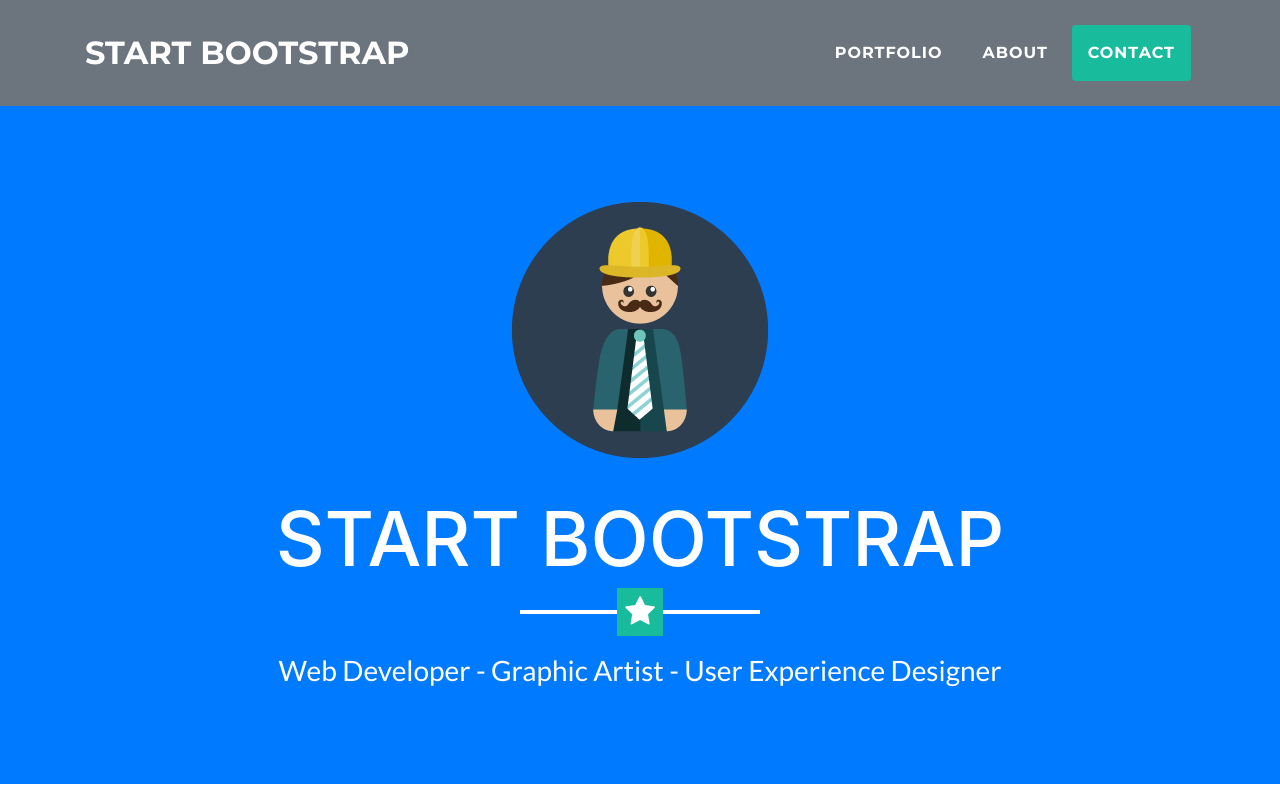
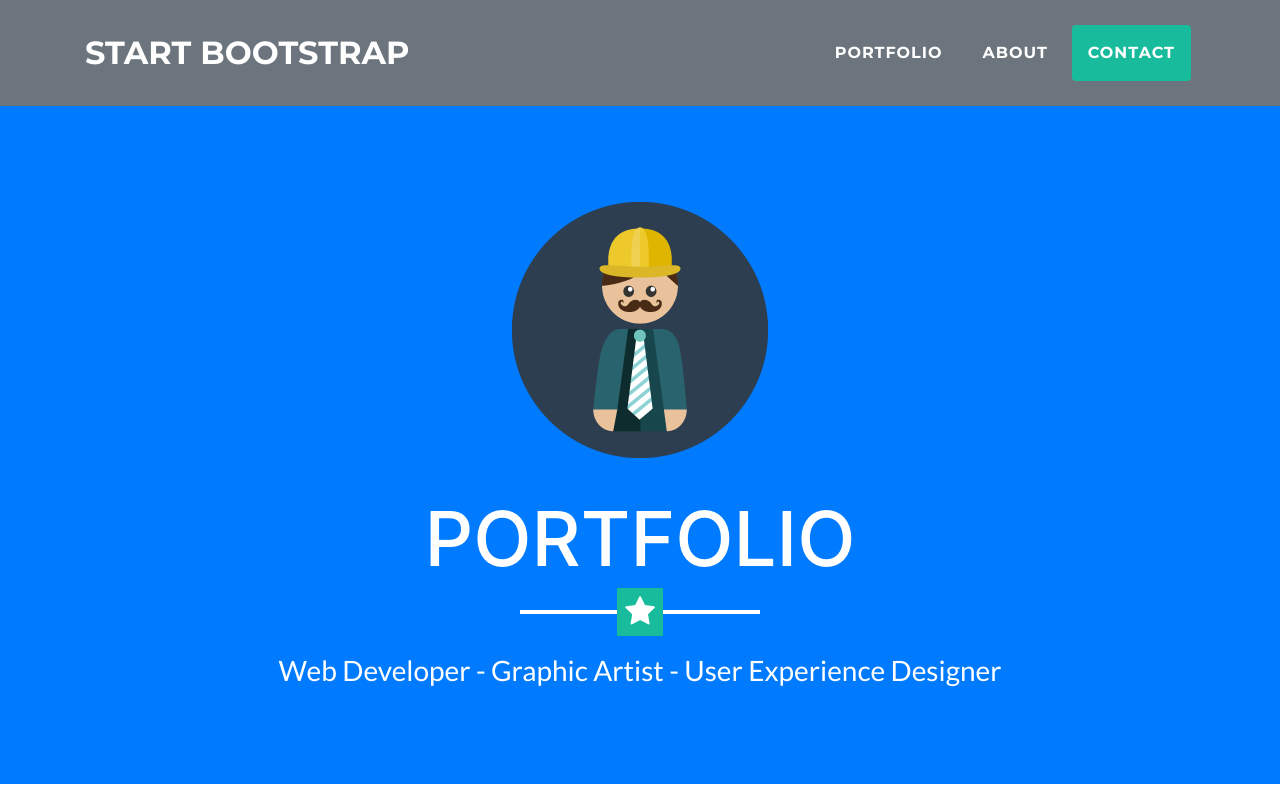
Before and after one commit to sajalkhan/Portfolio, a website with bundled scripts: page index.html in a window 1280 px wide. Shown: the top 800 px of the page. Built offline with nearby package versions, Linux system fonts and the light colour scheme.

Commit message:
Add Name

```diff
--- a/index.html
+++ b/index.html
@@ -56,7 +56,7 @@
     <header class="masthead bg-primary text-white text-center">
       <div class="container">
         <img class="img-fluid mb-5 d-block mx-auto" src="img/profile.png" alt="">
-        <h1 class="text-uppercase mb-0">Start Bootstrap</h1>
+        <h1 class="text-uppercase mb-0">PORTFOLIO</h1>
         <hr class="star-light">
         <h2 class="font-weight-light mb-0">Web Developer - Graphic Artist - User Experience Designer</h2>
       </div>
```
